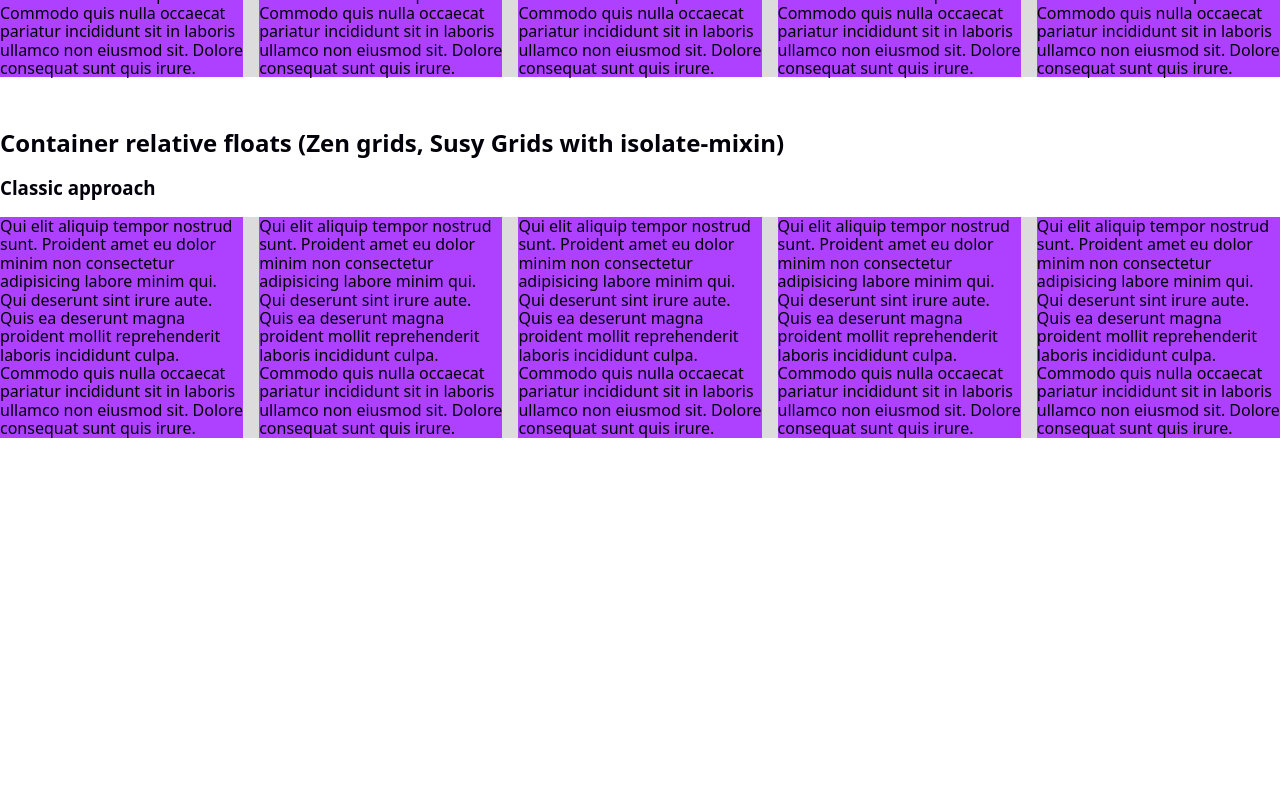
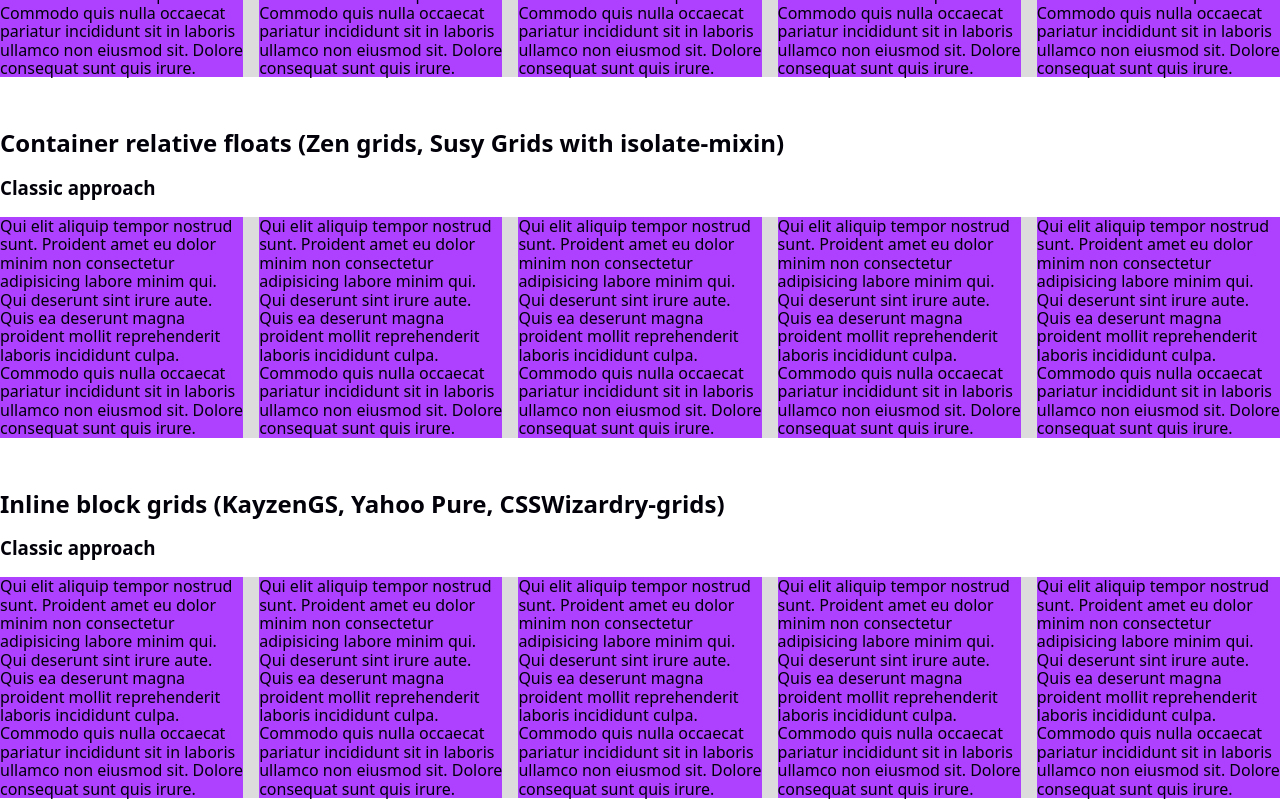
Before and after one commit to maurer2/yesteryear-grids, a Svelte app: page / in a window 1280 px wide. Shown: the part 691-1491 px from the top of the page. Before the commit the page ends 1130 px from the top, so only its background shows below. Built offline with nearby package versions, Linux system fonts and the light colour scheme.

Commit message:
Added inline block grid

```diff
--- a/src/App.svelte
+++ b/src/App.svelte
@@ -4,6 +4,7 @@
   import FloatsPaddingBased from "./lib/FloatsPaddingBased/FloatsPaddingBased.svelte";
   import FloatsMarginBased from "./lib/FloatsMarginBased/FloatsMarginBased.svelte";
   import FloatsContainerRelative from "./lib/FloatsContainerRelative/FloatsContainerRelative.svelte";
+  import InlineBlock from "./lib/InlineBlock/InlineBlock.svelte";
 
   // const sections = [
   //   { label: "Basic float grid", id: "basic float-grid" },
@@ -35,6 +36,7 @@
   <FloatsContainerRelative {numberOfColumns}
     >{columnText}</FloatsContainerRelative
   >
+  <InlineBlock {numberOfColumns}>{columnText}</InlineBlock>
 </main>
 
 <style>
--- /dev/null
+++ b/src/lib/InlineBlock/InlineBlock.svelte
@@ -0,0 +1,48 @@
+<script lang="ts">
+  import type { Snippet } from "svelte";
+
+  import Row from "../Row/Row.svelte";
+  import Column from "../Column/Column.svelte";
+
+  type InlineBlockProps = {
+    numberOfColumns: number;
+    children: Snippet;
+  };
+  let { numberOfColumns, children }: InlineBlockProps = $props();
+</script>
+
+<section
+  style:--gutter-size-total={"calc((var(--number-of-columns) - 1) * var(--gutter-size))"}
+  style:--size-of-column={"calc((100% - var(--gutter-size-total)) / var(--number-of-columns))"}
+>
+  <h2>Inline block grids (KayzenGS, Yahoo Pure, CSSWizardry-grids)</h2>
+  <div>
+    <h3>Classic approach</h3>
+    <Row
+      style="
+        display: table;
+        width: 100%;
+        letter-spacing: -1em;
+        table-layout: fixed;
+      "
+    >
+      {#each { length: numberOfColumns } as _, index}
+        <Column
+          style="
+            display: inline-block;
+            margin-inline-start: {index === 0 ? '0' : 'var(--gutter-size)'};
+            inline-size: var(--size-of-column);
+            letter-spacing: normal;
+          "
+        >
+          {@render children?.()}</Column
+        >
+      {/each}
+    </Row>
+  </div>
+</section>
+
+<style>
+  @layer components {
+  }
+</style>
```
